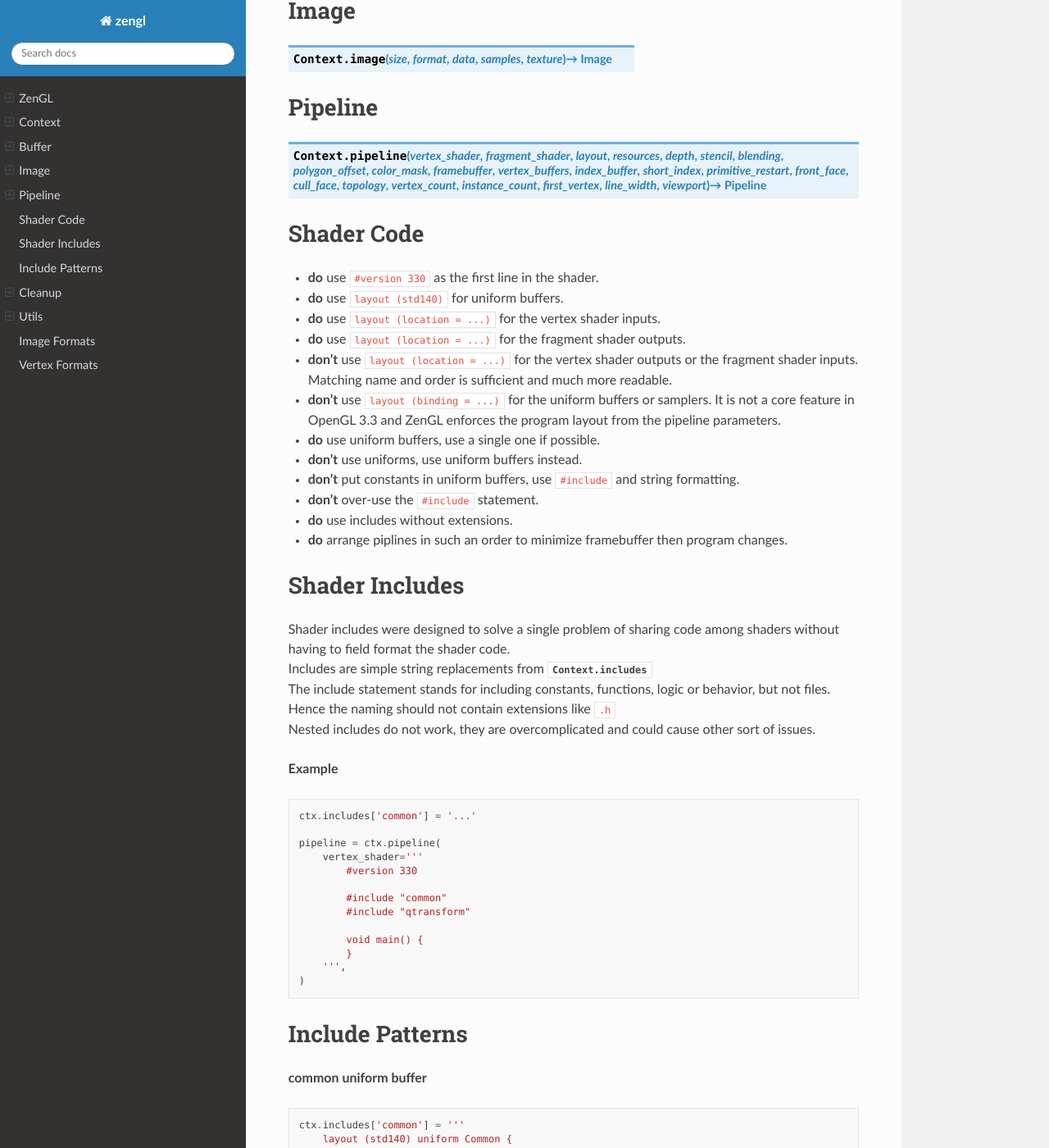
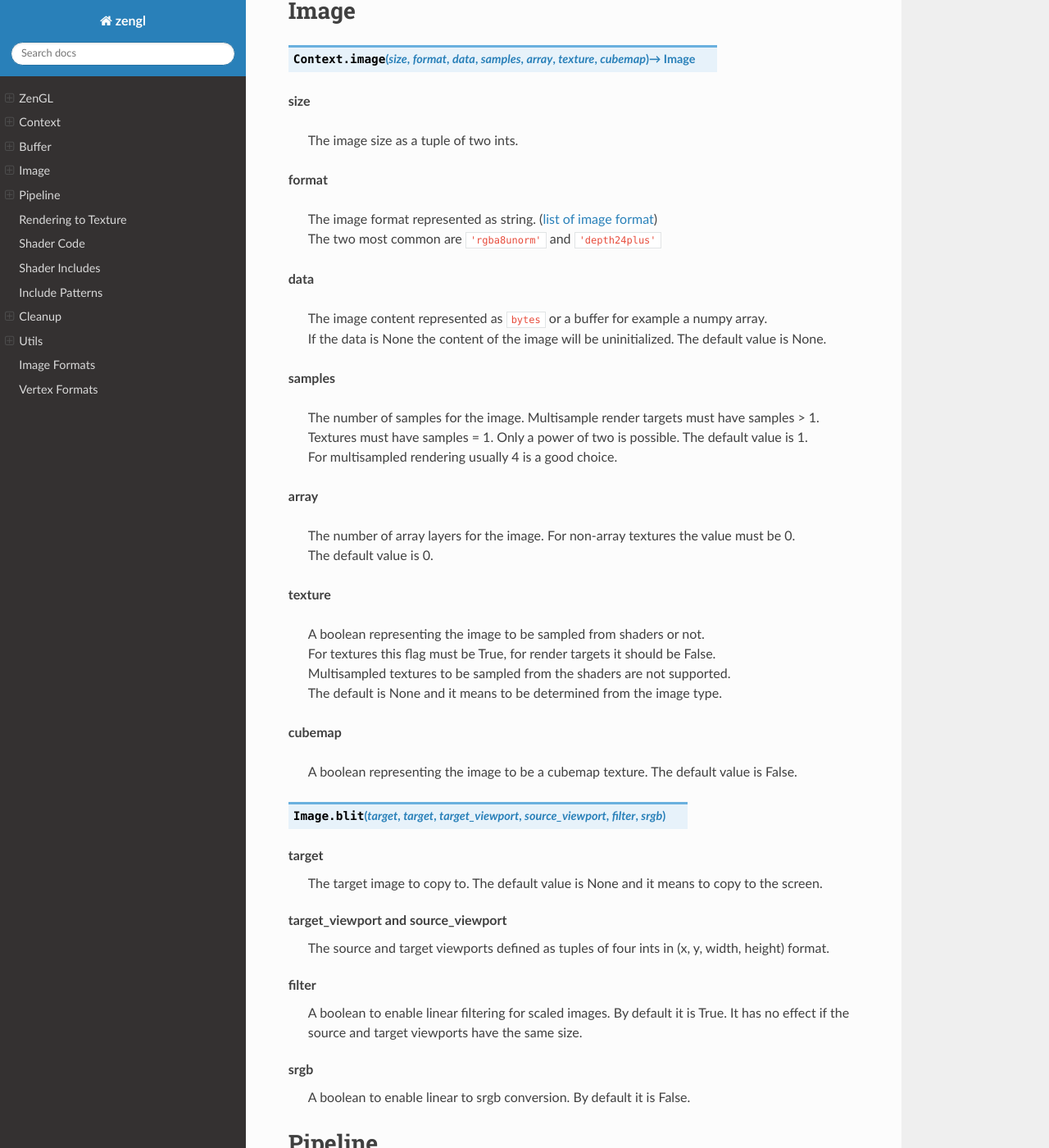
Before and after one commit to szabolcsdombi/zengl, a Sphinx documentation site: the page built from docs/index.rst, in a window 1280 px wide and 1400 px high, scrolled down 2298 px. Shown: the whole window at 82% size. Built offline with Sphinx 7.4.7 and the Read the Docs theme 2.0.0, drawn with Linux system fonts in a browser that asks for light colours; some of the changed text lies outside the part shown.

Commit message:
document image

```diff
--- a/docs/index.rst
+++ b/docs/index.rst
@@ -99,12 +99,70 @@
 Image
 -----
 
-.. py:method:: Context.image(size, format, data, samples, texture) -> Image
+.. py:method:: Context.image(size, format, data, samples, array, texture, cubemap) -> Image
+
+**size**
+
+    | The image size as a tuple of two ints.
+
+**format**
+
+    | The image format represented as string. (:ref:`list of image format<Image Formats>`)
+    | The two most common are ``'rgba8unorm'`` and ``'depth24plus'``
+
+**data**
+
+    | The image content represented as ``bytes`` or a buffer for example a numpy array.
+    | If the data is None the content of the image will be uninitialized. The default value is None.
+
+**samples**
+
+    | The number of samples for the image. Multisample render targets must have samples > 1.
+    | Textures must have samples = 1. Only a power of two is possible. The default value is 1.
+    | For multisampled rendering usually 4 is a good choice.
+
+**array**
+
+    | The number of array layers for the image. For non-array textures the value must be 0.
+    | The default value is 0.
+
+**texture**
+
+    | A boolean representing the image to be sampled from shaders or not.
+    | For textures this flag must be True, for render targets it should be False.
+    | Multisampled textures to be sampled from the shaders are not supported.
+    | The default is None and it means to be determined from the image type.
+
+**cubemap**
+
+    | A boolean representing the image to be a cubemap texture. The default value is False.
+
+.. py:method:: Image.blit(target, target, target_viewport, source_viewport, filter, srgb)
+
+**target**
+    | The target image to copy to. The default value is None and it means to copy to the screen.
+
+**target_viewport** and **source_viewport**
+    | The source and target viewports defined as tuples of four ints in (x, y, width, height) format.
+
+**filter**
+    | A boolean to enable linear filtering for scaled images. By default it is True.
+      It has no effect if the source and target viewports have the same size.
+
+**srgb**
+    | A boolean to enable linear to srgb conversion. By default it is False.
 
 Pipeline
 --------
 
 .. py:method:: Context.pipeline(vertex_shader, fragment_shader, layout, resources, depth, stencil, blending, polygon_offset, color_mask, framebuffer, vertex_buffers, index_buffer, short_index, primitive_restart, front_face, cull_face, topology, vertex_count, instance_count, first_vertex, line_width, viewport) -> Pipeline
+
+Rendering to Texture
+--------------------
+
+Rendering to texture is supported. However for multisampled images must be downsampled before used as textures.
+In that case an intermediate render target must be samples > 1 and texture = False.
+Then this image can be downsampled with :py:meth:`Image.blit` to another image with samples = 1 and texture = True.
 
 Shader Code
 -----------
@@ -234,6 +292,8 @@
 
 | Calculates the size of a vertex attribute buffer layout.
 
+.. _Image Formats:
+
 Image Formats
 -------------
 
```
Also changed, not shown: 2 other files.
